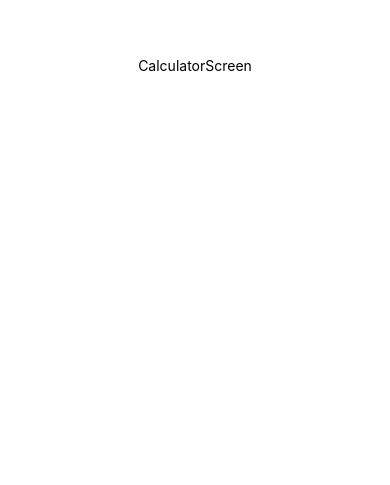
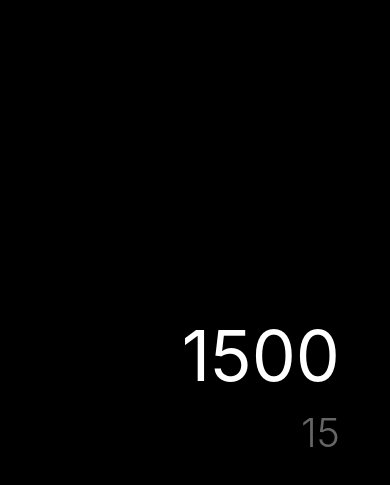
Before and after one commit to pmz10/isoCalculeitor, a React Native app: screen / in a window 390 px wide. Shown: the part 357-842 px from the top of the page. Built offline with nearby package versions, Linux system fonts and the light colour scheme.

Commit message:
Add theme configuration and update styles for App and CalculatorScreen

```diff
--- a/src/App.tsx
+++ b/src/App.tsx
@@ -1,10 +1,11 @@
 import React from 'react';
 import { View, StyleSheet, StatusBar } from 'react-native';
 import CalculatorScreen from './presentation/Screens/CalculatorScreen';
+import { styles } from './Config/Theme/app-theme';
 
 const App = () => {
   return (
-    <View style={styles.container}>
+    <View style={styles.background}>
       <StatusBar
         barStyle={'light-content'}
         backgroundColor={'black'}
@@ -14,12 +15,4 @@
   );
 };
 
-const styles = StyleSheet.create({
-  container: {
-    flex: 1,
-    justifyContent: 'center',
-    alignItems: 'center',
-  },
-});
-
 export default App;
--- /dev/null
+++ b/src/Config/Theme/app-theme.tsx
@@ -0,0 +1,42 @@
+import { StyleSheet } from "react-native";
+
+
+export  const colors = {
+    darkGray: '#2D2D2D',
+    lightGary: '#9B9B9B',
+    orange:'#FF9427',
+
+    textPrimary: 'white',
+    texSecondary: '#666666',
+    backgroundPrimary: '#000000',
+}
+
+export const styles = StyleSheet.create({
+    background: {
+        flex: 1,
+        backgroundColor: colors.backgroundPrimary
+    },
+
+    calculatorContainer: {
+       flex: 1,
+       padding: 20,
+       justifyContent: 'flex-end',
+    },
+
+    mainResult: {
+        color: colors.textPrimary,
+        fontSize: 70,
+        textAlign: 'right',
+        marginBottom: 10,
+        fontWeight: '400',
+
+    },
+
+    subResult: {
+        color: colors.texSecondary,
+        fontSize: 40,
+         textAlign: 'right',
+        // marginBottom: 10,
+         fontWeight: '300',
+    }
+});
--- a/src/presentation/Screens/CalculatorScreen.tsx
+++ b/src/presentation/Screens/CalculatorScreen.tsx
@@ -1,20 +1,16 @@
 import React from 'react';
 import { View, Text, StyleSheet } from 'react-native';
+import { styles } from '../../Config/Theme/app-theme';
 
 const CalculatorScreen = () => {
     return (
-        <View style={styles.container}>
-            <Text>CalculatorScreen</Text>
+        <View style={styles.calculatorContainer}>
+            <View style={{paddingHorizontal: 30, marginBottom: 10}}>
+                <Text style={styles.mainResult}>1500</Text>
+                <Text style={styles.subResult}>15</Text>
+            </View>
         </View>
     );
 };
 
-const styles = StyleSheet.create({
-    container: {
-        flex: 1,
-        justifyContent: 'center',
-        alignItems: 'center',
-    },
-});
-
 export default CalculatorScreen;
```
